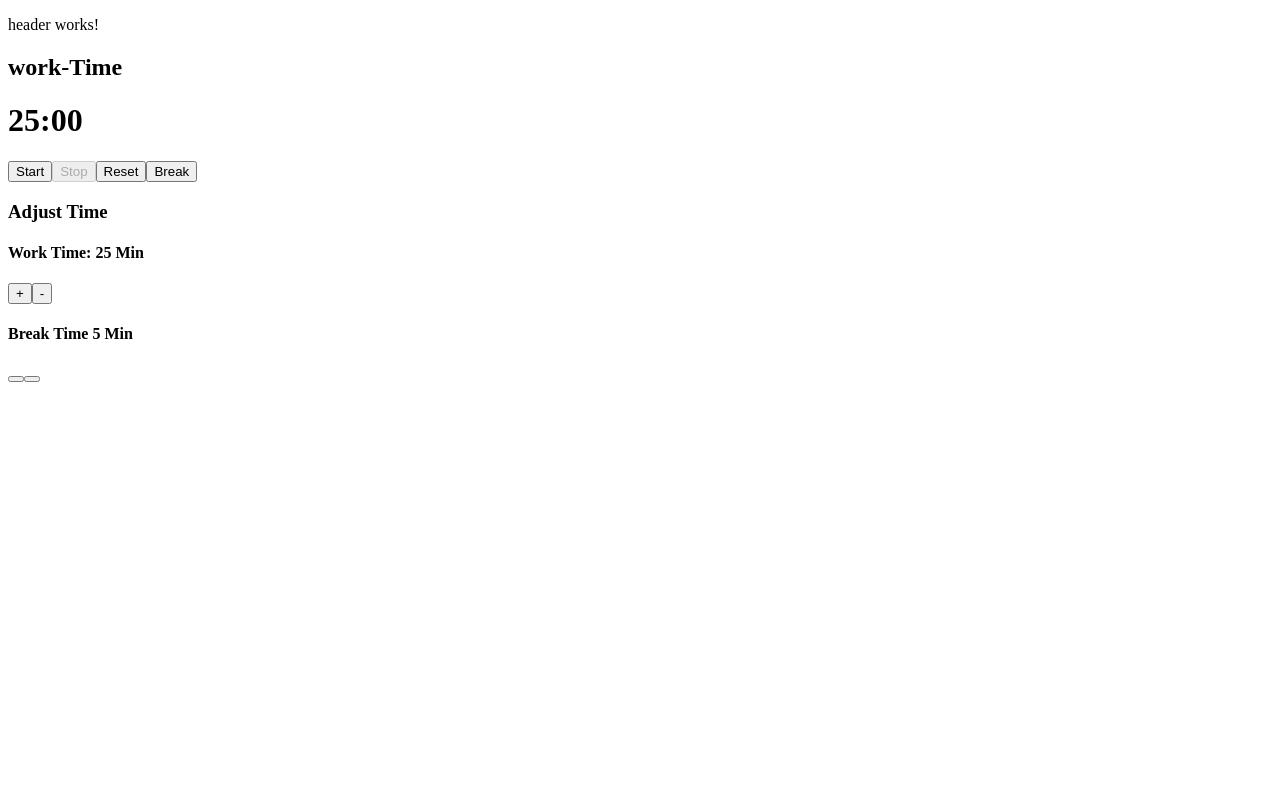
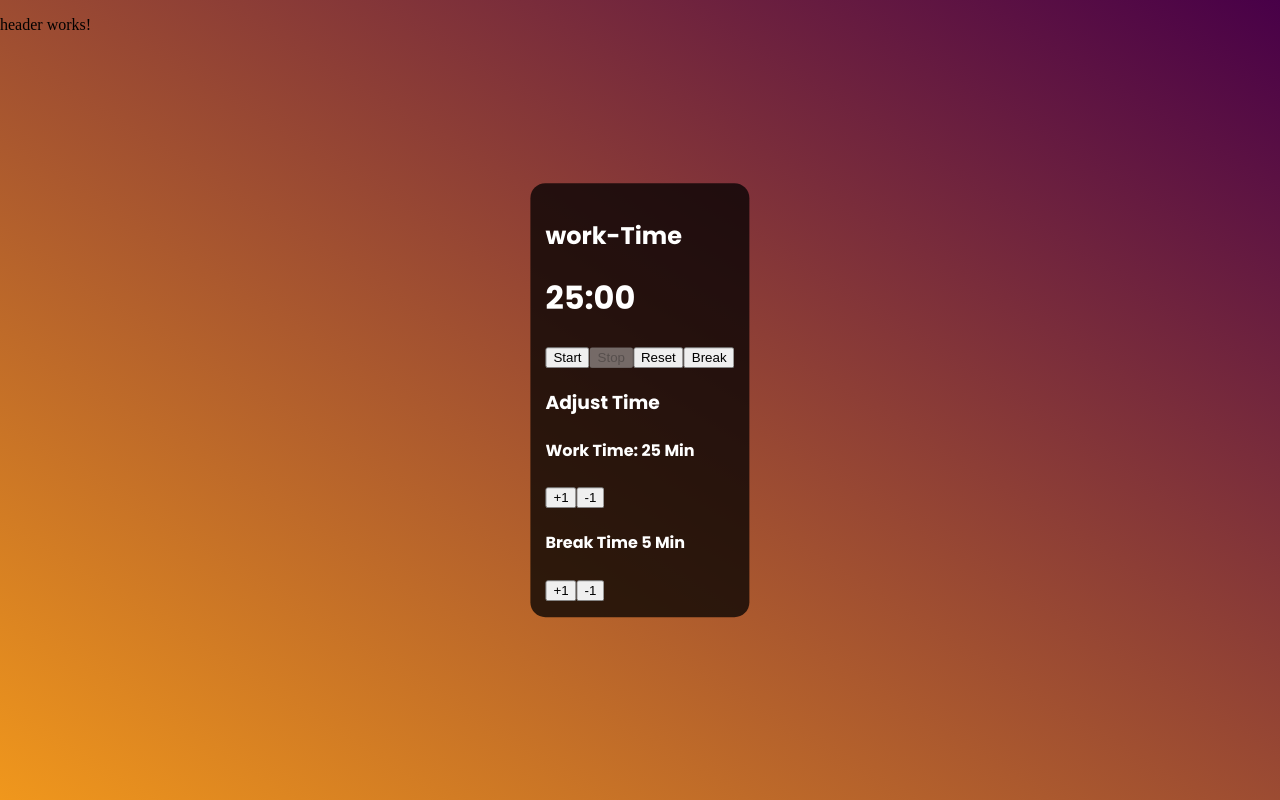
Before and after one commit to JLpensador/Pomodoro_Timer, an Angular app: page / in a window 1280 px wide. Built offline with nearby package versions, Linux system fonts and the light colour scheme.

Commit message:
Style: Primeiros Ajustes na decoração e Estrutura

```diff
--- a/src/app/app.component.html
+++ b/src/app/app.component.html
@@ -1,6 +1,8 @@
+<div class="background">
   <header>
     <app-header></app-header>
   </header>
   <main>
     <app-timer></app-timer>
   </main>
+</div>
--- a/src/app/app.component.scss
+++ b/src/app/app.component.scss
@@ -0,0 +1,18 @@
+:host app-timer {
+  font-family: "Poppins", sans-serif;
+  font-weight: 100;
+  font-style: normal;
+}
+
+.background {
+  position: absolute;
+  bottom: 0%;
+  left: 0%;
+  width: 100%;
+  height: 100%;
+  background-image: linear-gradient(to bottom left, #480048, #f0971c);
+  z-index: -1;
+  transition: 0.5s;
+  margin-right: -42px;
+  margin-top: -40px;
+}
--- a/src/app/components/timer/timer.component.html
+++ b/src/app/components/timer/timer.component.html
@@ -1,3 +1,4 @@
+<div class="background">
   <div class="pomodoro-timer">
     <h2>{{ isWorking ? "work-Time" : "break-Time" }}</h2>
     <h1>{{ formattedTime }}</h1>
@@ -13,13 +14,14 @@
       <h3>Adjust Time</h3>
       <div>
         <h4>Work Time: {{ workTime / 60 }} Min</h4>
-      <button (click)="increaseWorkTime()">+</button>
-      <button (click)="decreaseWorkTime()">-</button>
+        <button (click)="increaseWorkTime()">+1</button>
+        <button (click)="decreaseWorkTime()">-1</button>
       </div>
       <div>
         <h4>Break Time {{ breakTime / 60 }} Min</h4>
-      <button (click)="increaseBreakTime()"></button>
-      <button (click)="decreaseBreakTime()"></button>
+        <button (click)="increaseBreakTime()">+1</button>
+        <button (click)="decreaseBreakTime()">-1</button>
       </div>
     </div>
   </div>
+</div>
--- a/src/app/components/timer/timer.component.scss
+++ b/src/app/components/timer/timer.component.scss
@@ -0,0 +1,10 @@
+.pomodoro-timer {
+  color: white;
+  position: absolute;
+  top: 50%;
+  left: 50%;
+  transform: translate(-50%, -50%);
+  background-color: rgba(0, 0, 0, 0.75);
+  padding: 15px;
+  border-radius: 15px;
+}
--- a/src/styles.scss
+++ b/src/styles.scss
@@ -1 +1,2 @@
 /* You can add global styles to this file, and also import other style files */
+@import url("https://fonts.googleapis.com/css2?family=Poppins:wght@100;200;300;400;500;600;700;800;900&display=swap");
```
Lines whose indentation alone changed are shown as unchanged.
